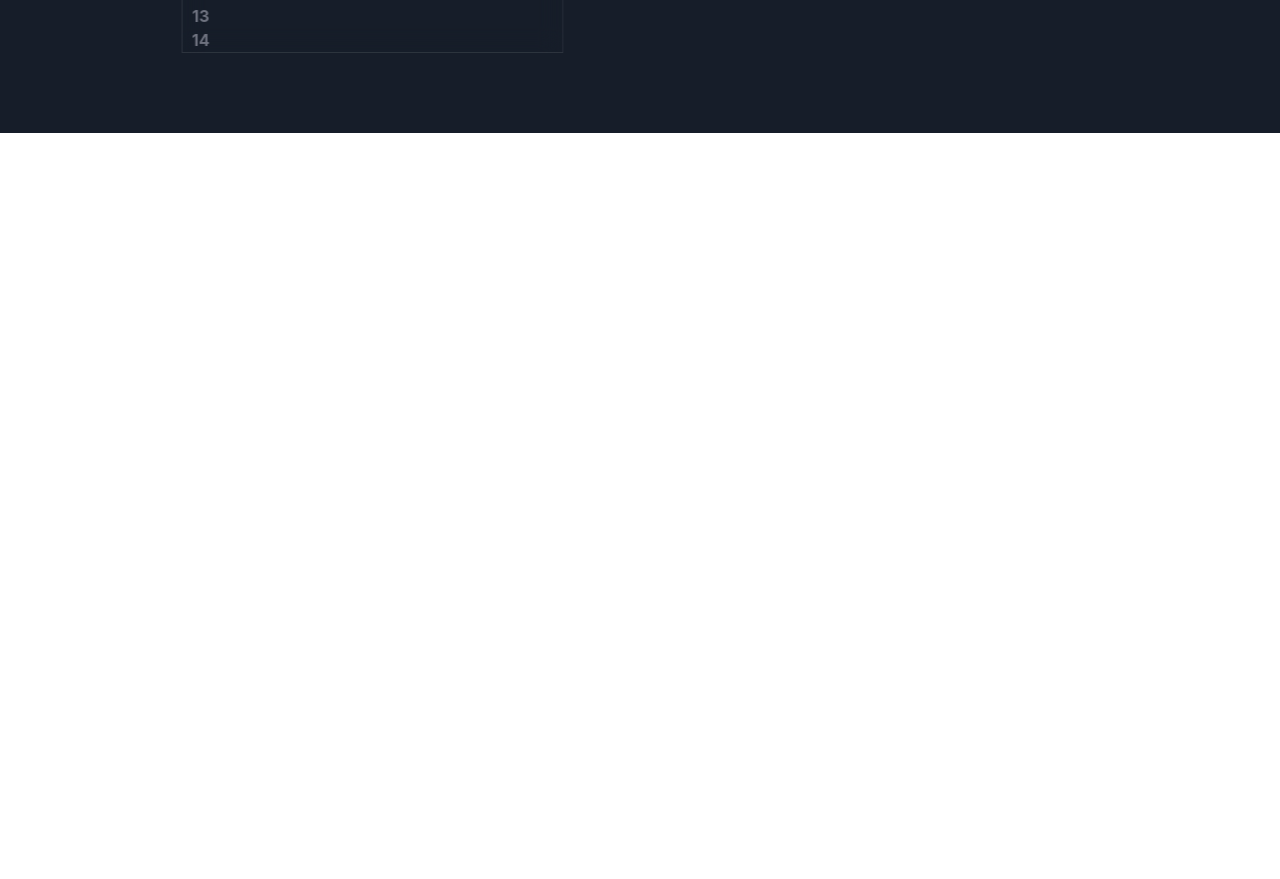
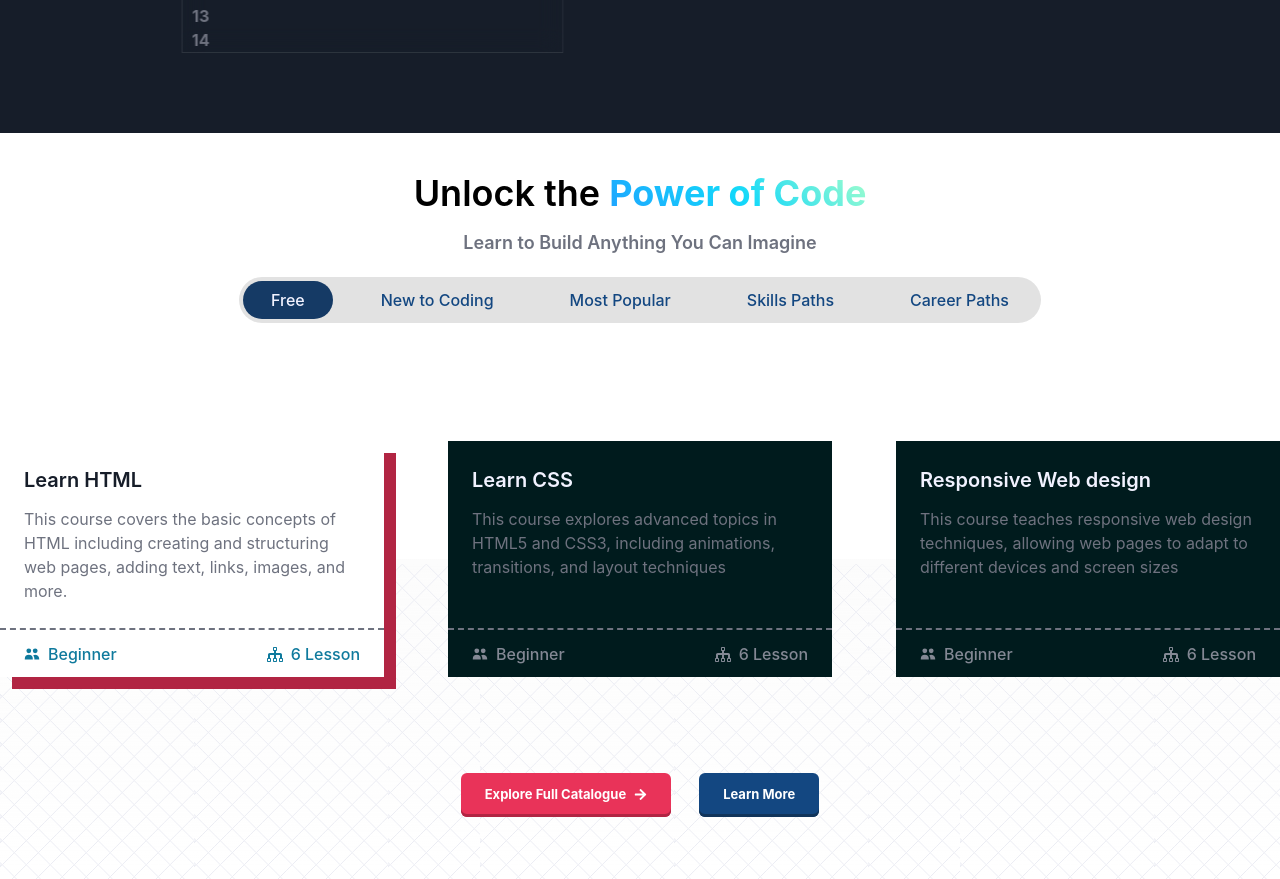
Before and after one commit to AbhijitSarode/Volt-Ed, a React (Vite) app in the folder client/: page / in a window 1280 px wide. Shown: the part 1663-2542 px from the top of the page. Before the commit the page ends 1796 px from the top, so only its background shows below. Built offline with nearby package versions, Linux system fonts and the light colour scheme.

Commit message:
#67 ExploreMore section complete

```diff
--- a/client/src/components/core/HomePage/Code.jsx
+++ b/client/src/components/core/HomePage/Code.jsx
@@ -1,6 +1,11 @@
 // Import dependencies
 import { TypeAnimation } from "react-type-animation";
 
+/**
+ * This component represents an animating code syntax highlighting.
+ * This component takes code, codeColor, backgroundGradient as props.
+ * This component is used in the `CodeBlock` component.
+ */
 const Code = ({ codeColor, codeBlock, backgroundGradient }) => {
   return (
     <code className="flex flex-row w-2/4">
--- a/client/src/components/core/HomePage/CodeBlock.jsx
+++ b/client/src/components/core/HomePage/CodeBlock.jsx
@@ -5,6 +5,11 @@ import { BsArrowRight } from "react-icons/bs";
 import Button from "../../common/Button";
 import Code from "./Code";
 
+/**
+ * This component represents an each code block on the `Home` page.
+ * This component takes heading, subHeading, buttons, codeBlock(and its props).
+ * This component is used in the `CodeSection` component.
+ */
 const CodeBlock = ({
   position,
   heading,
--- a/client/src/components/core/HomePage/CodeSection.jsx
+++ b/client/src/components/core/HomePage/CodeSection.jsx
@@ -2,6 +2,10 @@
 import CodeBlock from "./CodeBlock";
 import HighlightText from "../../common/HighlightText";
 
+/**
+ * Showcases animated code snippets which consists of two `CodeBlock` components displaying course information and code snippets.
+ * This compoenent is used in the `Home` page.
+ */
 const CodeSection = () => {
   return (
     <section className="h-full bg-richblack-800 flex flex-col">
--- /dev/null
+++ b/client/src/components/core/HomePage/CourseCard.jsx
@@ -0,0 +1,55 @@
+// Import Dependencies
+import { HiUsers } from "react-icons/hi";
+import { ImTree } from "react-icons/im";
+
+/**
+ * This component represents a course card. This component takes cardData, currentCard, and setCurrentCard as props.
+ * If the card is clicked, it will set the background color to white, else set it to blue.
+ * This component is used in the `ExploreMoreSection` component.
+ */
+const CourseCard = ({ cardData, currentCard, setCurrentCard }) => {
+  return (
+    <div
+      className={`w-[360px] lg:w-[30%] ${
+        currentCard === cardData?.heading
+          ? "bg-white shadow-[12px_12px_0_0_#B12543]"
+          : "bg-blue-900"
+      }
+    text-richblack-5 box-border cursor-pointer`}
+      onClick={() => setCurrentCard(cardData?.heading)}
+    >
+      <div className="border-b-[2px] border-richblack-400 border-dashed h-[80%] p-6 flex flex-col gap-3">
+        <div
+          className={` ${
+            currentCard === cardData?.heading && "text-richblack-800"
+          } font-semibold text-[20px]`}
+        >
+          {cardData?.heading}
+        </div>
+
+        <div className="text-richblack-400">{cardData?.description}</div>
+      </div>
+
+      <div
+        className={`flex justify-between ${
+          currentCard === cardData?.heading
+            ? "text-blue-300"
+            : "text-richblack-300"
+        } px-6 py-3 font-medium`}
+      >
+        <div className="flex items-center gap-2 text-[16px]">
+          <HiUsers />
+          <p>{cardData?.level}</p>
+        </div>
+
+        {/* Flow Chart */}
+        <div className="flex items-center gap-2 text-[16px]">
+          <ImTree />
+          <p>{cardData?.lessonNumber} Lesson</p>
+        </div>
+      </div>
+    </div>
+  );
+};
+
+export default CourseCard;
--- /dev/null
+++ b/client/src/components/core/HomePage/ExploreMoreSection.jsx
@@ -0,0 +1,111 @@
+// Import dependencies
+import { useState } from "react";
+
+// Import Files
+import { HomePageExploreData } from "../../../data/homepage-explore";
+
+// Import Components
+import HighlightText from "../../common/HighlightText";
+import CourseCard from "./CourseCard";
+import Button from "../../common/Button";
+import { FaArrowRight } from "react-icons/fa";
+
+const tabsName = [
+  "Free",
+  "New to Coding",
+  "Most Popular",
+  "Skills Paths",
+  "Career Paths",
+];
+
+/**
+ * This component represents the Explore More section of the home page.
+ * This component displays the courses in the form of cards.
+ * This component uses course card data from `HomePageExploreData` and displays the courses based on the tab selected.
+ * This compoenent is used in the `Home` page.
+ */
+const ExploreMoreSection = () => {
+  // State to manage the current tab and courses
+  const [currentTab, setCurrentTab] = useState(tabsName[0]);
+  const [courses, setCourses] = useState(HomePageExploreData[0].courses);
+  const [currentCard, setCurrentCard] = useState(
+    HomePageExploreData[0].courses[0].heading
+  );
+
+  // Function to set the current tab and courses
+  const setMyCards = (tabName) => {
+    setCurrentTab(tabName);
+
+    const newCourses = HomePageExploreData.filter(
+      (course) => course.tag === tabName
+    );
+
+    setCourses(newCourses[0].courses);
+    setCurrentCard(newCourses[0].courses[0].heading);
+  };
+
+  return (
+    <div>
+      <div>
+        <div className="text-4xl font-semibold text-center my-10">
+          Unlock the{" "}
+          <HighlightText text={"Power of Code"} gradient={"custom-gradient1"} />
+          <p className="text-center text-richblack-400 text-lg font-semibold mt-4">
+            Learn to Build Anything You Can Imagine
+          </p>
+        </div>
+      </div>
+
+      {/* Tabs */}
+      <div className="flex gap-5 -mt-5 mx-auto w-max bg-grey-25 p-1 rounded-full font-medium drop-shadow-[0_1.5px_rgba(255,255,255,0.25)]">
+        {tabsName.map((element, index) => (
+          <div
+            key={index}
+            onClick={() => setMyCards(element)}
+            className={` text-[16px] flex flex-row items-center gap-2
+              ${
+                currentTab === element
+                  ? "bg-congressblue-900 text-richblack-5 font-medium"
+                  : "text-congressblue-800"
+              } px-7 py-[7px] rounded-full transition-all duration-200 cursor-pointer hover:bg-congressblue-800 hover:text-white`}
+          >
+            {element}
+          </div>
+        ))}
+      </div>
+
+      {/* Courses card */}
+      <div className="gap-10 justify-center lg:gap-0 flex lg:justify-between flex-wrap w-full lg:bottom-[0] lg:translate-y-[50%] text-black lg:mb-0 mb-7 lg:px-0 px-3">
+        {courses.map((course, index) => (
+          <CourseCard
+            key={index}
+            cardData={course}
+            currentCard={currentCard}
+            setCurrentCard={setCurrentCard}
+          />
+        ))}
+      </div>
+
+      {/* Explore Catalogue section */}
+      <div className="homepage_bg h-[320px]">
+        <div className="mx-auto flex w-11/12 max-w-maxContent flex-col items-center justify-between gap-8">
+          <div className="lg:h-[150px]"></div>
+          <div className="flex flex-row gap-7 text-white lg:mt-8">
+            <Button active={true} linkto={"/catalogue"}>
+              <div className="flex items-center gap-2">
+                Explore Full Catalogue
+                <FaArrowRight />
+              </div>
+            </Button>
+            <Button active={false} linkto={"/signup"}>
+              {" "}
+              Learn More{" "}
+            </Button>
+          </div>
+        </div>
+      </div>
+    </div>
+  );
+};
+
+export default ExploreMoreSection;
--- a/client/src/data/homepage-explore.js
+++ b/client/src/data/homepage-explore.js
@@ -1,117 +1,132 @@
-export const HomePageExplore = [
+export const HomePageExploreData = [
   {
-        tag: 'Free',
+    tag: "Free",
     courses: [
       {
         heading: "Learn HTML",
-                description: "This course covers the basic concepts of HTML including creating and structuring web pages, adding text, links, images, and more.",
-                level: 'Beginner',
-                lessionNumber: 6
+        description:
+          "This course covers the basic concepts of HTML including creating and structuring web pages, adding text, links, images, and more.",
+        level: "Beginner",
+        lessonNumber: 6,
       },
       {
         heading: "Learn CSS",
-                description: "This course explores advanced topics in HTML5 and CSS3, including animations, transitions, and layout techniques",
-                level: 'Beginner',
-                lessionNumber: 6
+        description:
+          "This course explores advanced topics in HTML5 and CSS3, including animations, transitions, and layout techniques",
+        level: "Beginner",
+        lessonNumber: 6,
       },
       {
         heading: "Responsive Web design",
-                description: "This course teaches responsive web design techniques, allowing web pages to adapt to different devices and screen sizes",
-                level: 'Beginner',
-                lessionNumber: 6
+        description:
+          "This course teaches responsive web design techniques, allowing web pages to adapt to different devices and screen sizes",
+        level: "Beginner",
+        lessonNumber: 6,
       },
-        ]
+    ],
   },
   {
-        tag: 'New to coding',
+    tag: "New to Coding",
     courses: [
       {
         heading: "HTML",
-                description: "This course covers the basic concepts of HTML including creating and structuring web pages, adding text, links, images, and more.",
-                level: 'Beginner',
-                lessionNumber: 6
+        description:
+          "This course covers the basic concepts of HTML including creating and structuring web pages, adding text, links, images, and more.",
+        level: "Beginner",
+        lessonNumber: 6,
       },
       {
         heading: "CSS",
-                description: "This course explores advanced topics in HTML5 and CSS3, including animations, transitions, and layout techniques",
-                level: 'Beginner',
-                lessionNumber: 6
+        description:
+          "This course explores advanced topics in HTML5 and CSS3, including animations, transitions, and layout techniques",
+        level: "Beginner",
+        lessonNumber: 6,
       },
       {
         heading: "Responsive ",
-                description: "This course teaches responsive web design techniques, allowing web pages to adapt to different devices and screen sizes",
-                level: 'Beginner',
-                lessionNumber: 6
+        description:
+          "This course teaches responsive web design techniques, allowing web pages to adapt to different devices and screen sizes",
+        level: "Beginner",
+        lessonNumber: 6,
       },
-        ]
+    ],
   },
   {
-        tag: 'Most popular',
+    tag: "Most Popular",
     courses: [
       {
         heading: "Java",
-                description: "This course covers the basic concepts of HTML including creating and structuring web pages, adding text, links, images, and more.",
-                level: 'Beginner',
-                lessionNumber: 6
+        description:
+          "This course covers the basic concepts of HTML including creating and structuring web pages, adding text, links, images, and more.",
+        level: "Beginner",
+        lessonNumber: 6,
       },
       {
         heading: "Python",
-                description: "This course explores advanced topics in HTML5 and CSS3, including animations, transitions, and layout techniques",
-                level: 'Beginner',
-                lessionNumber: 6
+        description:
+          "This course explores advanced topics in HTML5 and CSS3, including animations, transitions, and layout techniques",
+        level: "Beginner",
+        lessonNumber: 6,
       },
       {
         heading: "SCSS",
-                description: "This course teaches responsive web design techniques, allowing web pages to adapt to different devices and screen sizes",
-                level: 'Beginner',
-                lessionNumber: 6
+        description:
+          "This course teaches responsive web design techniques, allowing web pages to adapt to different devices and screen sizes",
+        level: "Beginner",
+        lessonNumber: 6,
       },
-        ]
+    ],
   },
   {
-        tag: 'Skills paths',
+    tag: "Skills Paths",
     courses: [
       {
         heading: "Flask",
-                description: "This course covers the basic concepts of HTML including creating and structuring web pages, adding text, links, images, and more.",
-                level: 'Beginner',
-                lessionNumber: 6
+        description:
+          "This course covers the basic concepts of HTML including creating and structuring web pages, adding text, links, images, and more.",
+        level: "Beginner",
+        lessonNumber: 6,
       },
       {
         heading: "Django",
-                description: "This course explores advanced topics in HTML5 and CSS3, including animations, transitions, and layout techniques",
-                level: 'Beginner',
-                lessionNumber: 6
+        description:
+          "This course explores advanced topics in HTML5 and CSS3, including animations, transitions, and layout techniques",
+        level: "Beginner",
+        lessonNumber: 6,
       },
       {
         heading: "Fast API",
-                description: "This course teaches responsive web design techniques, allowing web pages to adapt to different devices and screen sizes",
-                level: 'Beginner',
-                lessionNumber: 6
+        description:
+          "This course teaches responsive web design techniques, allowing web pages to adapt to different devices and screen sizes",
+        level: "Beginner",
+        lessonNumber: 6,
       },
-        ]
+    ],
   },
   {
-        tag: 'Career paths',
+    tag: "Career Paths",
     courses: [
       {
         heading: "Next.js",
-                description: "This course covers the basic concepts of HTML including creating and structuring web pages, adding text, links, images, and more.",
-                level: 'Beginner',
-                lessionNumber: 6
+        description:
+          "This course covers the basic concepts of HTML including creating and structuring web pages, adding text, links, images, and more.",
+        level: "Beginner",
+        lessonNumber: 6,
       },
       {
         heading: "Nuxt.js",
-                description: "This course explores advanced topics in HTML5 and CSS3, including animations, transitions, and layout techniques",
-                level: 'Beginner',
-                lessionNumber: 6
+        description:
+          "This course explores advanced topics in HTML5 and CSS3, including animations, transitions, and layout techniques",
+        level: "Beginner",
+        lessonNumber: 6,
       },
       {
         heading: "Sanity",
-                description: "This course teaches responsive web design techniques, allowing web pages to adapt to different devices and screen sizes",
-                level: 'Beginner',
-                lessionNumber: 6
+        description:
+          "This course teaches responsive web design techniques, allowing web pages to adapt to different devices and screen sizes",
+        level: "Beginner",
+        lessonNumber: 6,
       },
-        ]
+    ],
   },
-]
+];
--- a/client/src/pages/Home.jsx
+++ b/client/src/pages/Home.jsx
@@ -1,11 +1,14 @@
 // Import Components
 import HeroSection from "../components/core/HomePage/HeroSection";
 import CodeSection from "../components/core/HomePage/CodeSection";
+import ExploreMoreSection from "../components/core/HomePage/ExploreMoreSection";
+
 const Home = () => {
   return (
     <>
       <HeroSection />
       <CodeSection />
+      <ExploreMoreSection />
     </>
   );
 };
```
Lines whose indentation alone changed are shown as unchanged.
